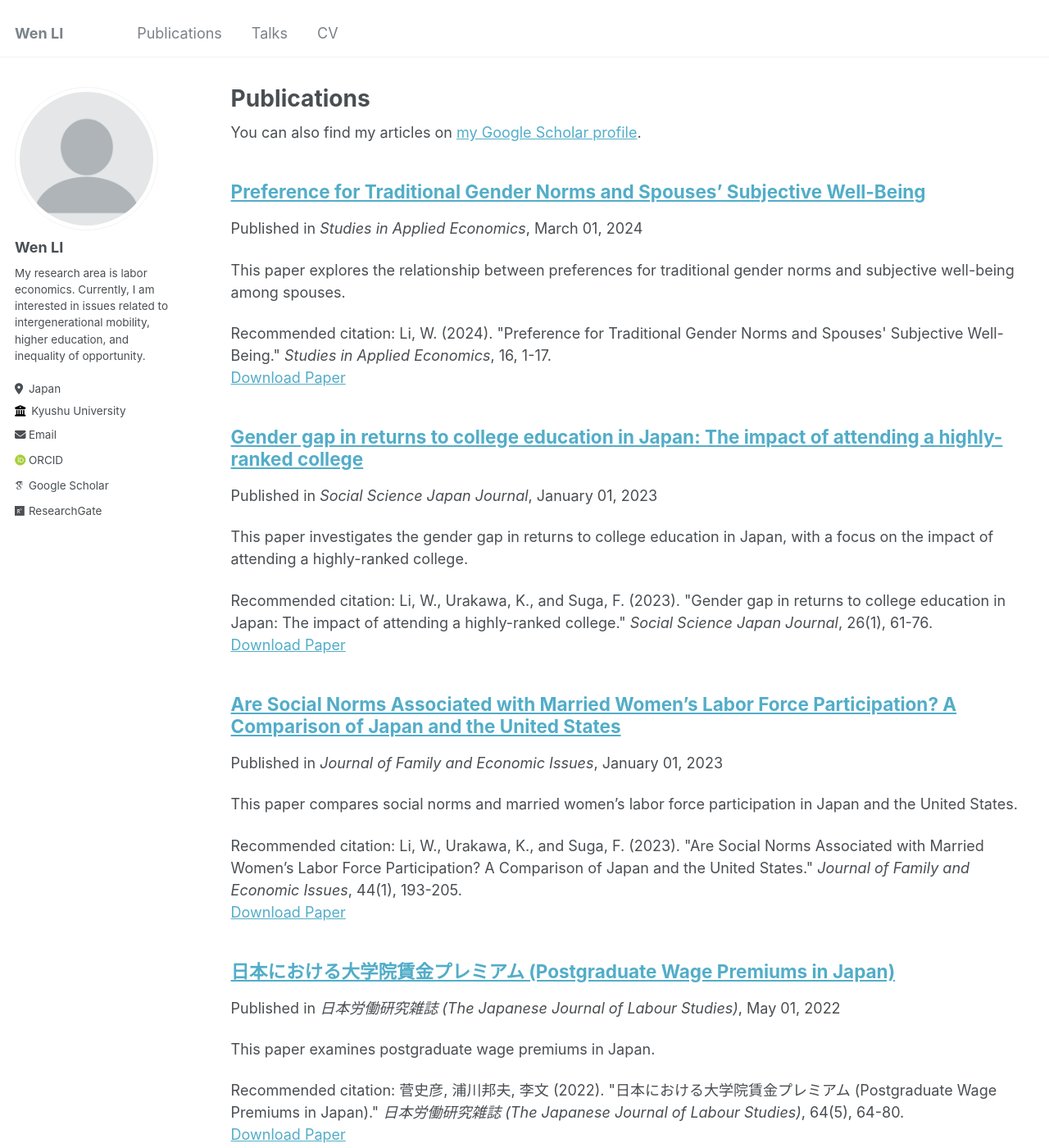
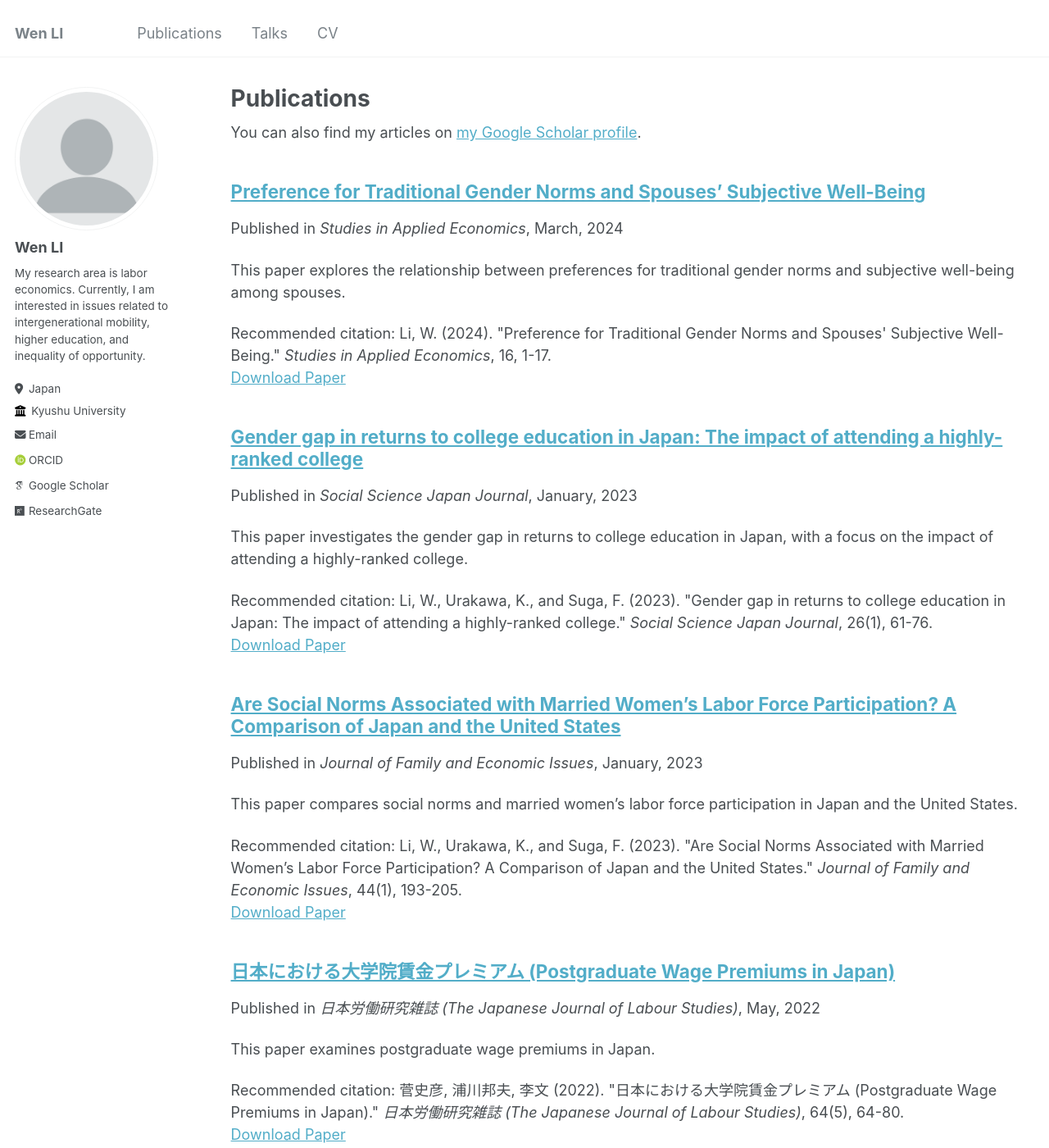
Before and after one commit to wenli-econ/wenli-econ.github.io, a Jekyll site: the page built from _pages/publications.md, in a window 1280 px wide and 1400 px high. Shown: the whole window at 82% size. Built offline with Jekyll 4.4.1, drawn with Linux system fonts in a browser that asks for light colours; some web fonts are replaced; part of the change alters nothing that is shown.

Commit message:
Update archive-single.html

```diff
--- a/_includes/archive-single.html
+++ b/_includes/archive-single.html
@@ -41,7 +41,7 @@
         {% if post.collection == 'teaching' %}
           <p> {{ post.type }}, <i>{{ post.venue }}</i>, {{ post.date | default: "1900-01-01" | date: "%Y" }} </p>
         {% elsif post.collection == 'publications' %}
-          <p>Published in <i>{{ post.venue }}</i>, {{ post.date | default: "1900-01-01" | date: "%B %d, %Y" }} </p>
+          <p>Published in <i>{{ post.venue }}</i>, {{ post.date | default: "1900-01-01" | date: "%B, %Y" }} </p>
         {% elsif post.date %}
          <p class="page__date"><strong><i class="fa fa-fw fa-calendar" aria-hidden="true"></i> {{ site.data.ui-text[site.locale].date_label | default: "Published:" }}</strong> <time datetime="{{ post.date | default: "1900-01-01" | date_to_xmlschema }}">{{ post.date | default: "1900-01-01" | date: "%B %d, %Y" }}</time></p>
         {% endif %}
```
